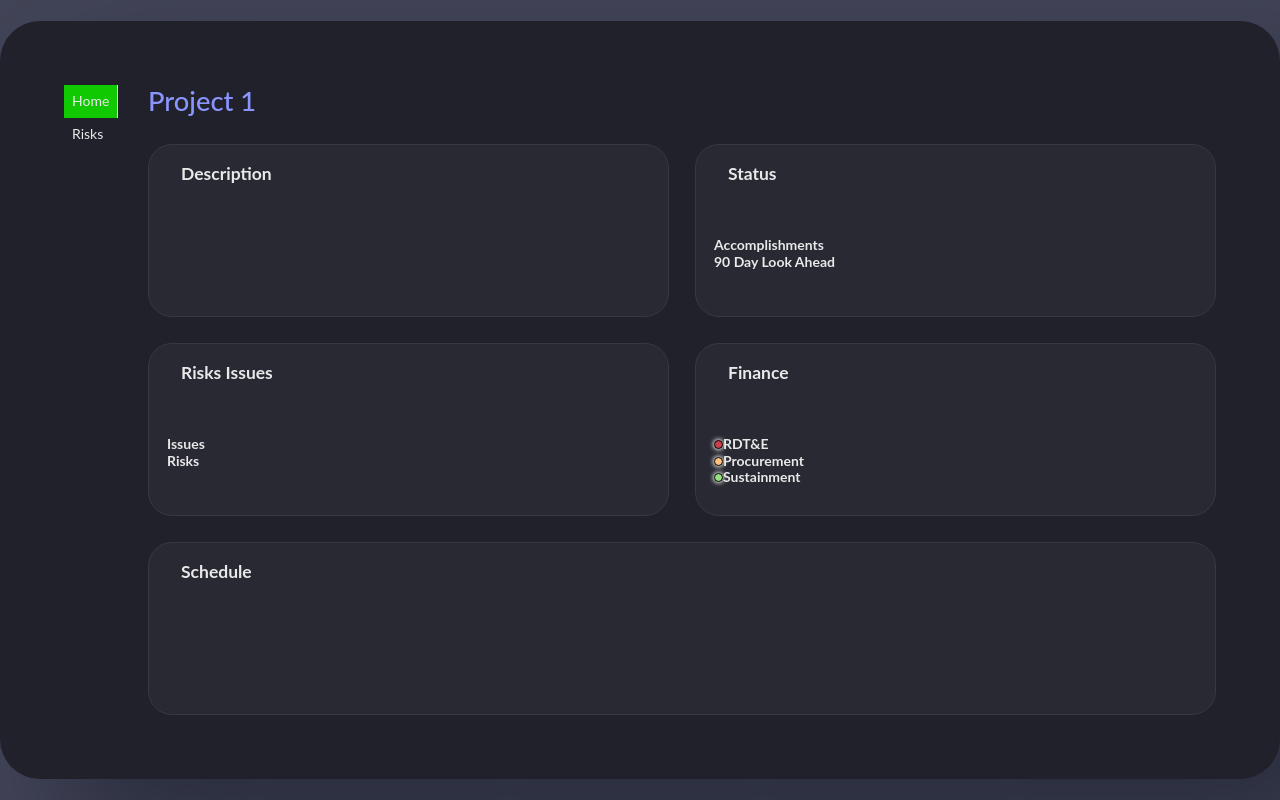
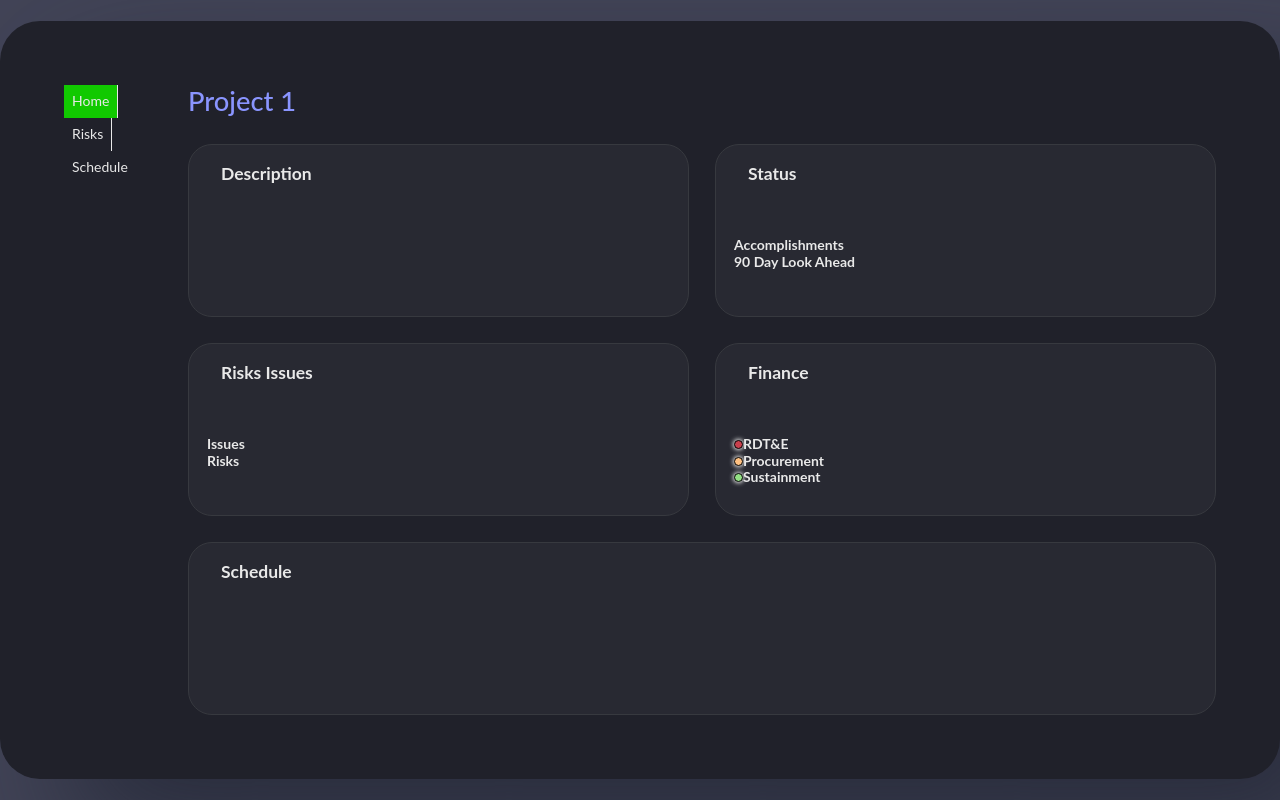
Before and after one commit to clawilso15/PM-Dashboard, a website: page index.html in a window 1280 px wide. Drawn offline with Linux system fonts and the light colour scheme.

Commit message:
Added Schedule Placeholder to NavBar

```diff
--- a/index.html
+++ b/index.html
@@ -135,7 +135,7 @@
         margin: 0;
         padding: 0;
         overflow: hidden;
-        width: 60px;
+        width: 100px;
         background-color: var(--bg-primary);
       }
 
@@ -454,6 +454,11 @@
               >Risks</a
             >
           </li>
+          <li>
+            <a href="#schedule" href="#" onclick="return show('risks','home')"
+              >Schedule</a
+            >
+          </li>
         </ul>
       </nav>
       <article id="home">
```
